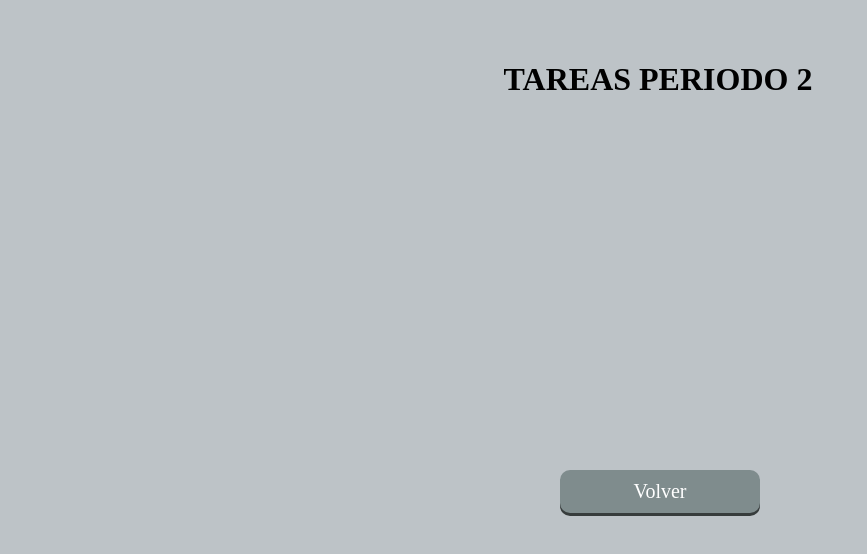
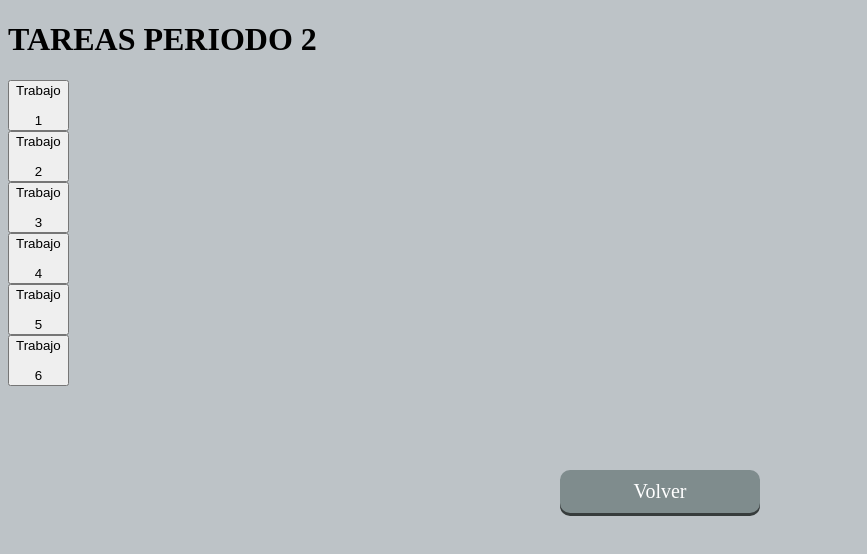
Before and after one commit to Mateo1908/tareas, a plain HTML site: page p2.html in a window 1280 px wide. Shown: the whole page, without its empty margins (0-867 px from the left). Drawn offline with Linux system fonts and the light colour scheme.

Commit message:
Update p2.html

```diff
--- a/p2.html
+++ b/p2.html
@@ -7,9 +7,63 @@
 <body>
 
 
-   <div class="l2">
+   <div class="r2">
 		<h1>TAREAS PERIODO 2</h1>
 	</div>
+	<form method="get" action="http://danielmateo1.tonohost.com">
+	    	<button type="submit" id="l1">
+	    		Trabajo
+	    		<br>
+	    		<br>
+	    		1
+	    	</button>
+	    </form>
+
+      <form method="get" action="">
+	    	<button type="submit" id="l2">
+	    		Trabajo
+	    		<br>
+	    		<br>
+	    		2
+	    	</button>
+	    </form>
+
+	    <form method="get" action="">
+	    	<button type="submit" id="l3">
+	    		Trabajo
+	    		<br>
+	    		<br>
+	    		3
+	    	</button>
+	    </form>
+
+        <form method="get" action="">
+	    	<button type="submit" id="l4">
+	    		Trabajo
+	    		<br>
+	    		<br>
+	    		4
+	    	</button>
+	    </form>
+
+
+
+        <form method="get" action="">
+	    	<button type="submit" id="l5">
+	    		Trabajo
+	    		<br>
+	    		<br>
+	    		5
+	    	</button>
+	    </form>
+
+	        <form method="get" action="">
+	    	<button type="submit" id="l6">
+	    		Trabajo
+	    		<br>
+	    		<br>
+	    		6
+	    	</button>
 
 	<a href="index.html" class="v2">Volver</a>
 
```
